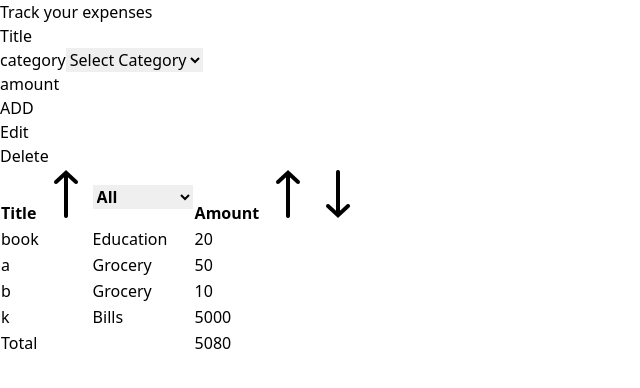
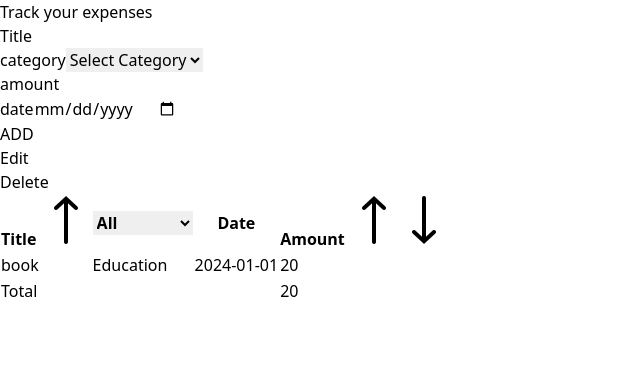
Before and after one commit to sujalshrestha01/expense-tracker, a React (Vite) app: page / in a window 1280 px wide. Shown: the top 388 px of the page, without its empty margins (0-640 px from the left). Built offline with nearby package versions, Linux system fonts and the light colour scheme.

Commit message:
add date in input field

```diff
--- a/src/App.jsx
+++ b/src/App.jsx
@@ -14,6 +14,7 @@ function App() {
     title: "",
     category: "",
     amount: "",
+    date:""
   });
   const [editingRowID, setEditingRowID] = useLocalStorage("editingRowID", "");
 
--- a/src/ExpenseData.js
+++ b/src/ExpenseData.js
@@ -1,27 +1,9 @@
 export default [
-    {
-        title: "book" ,
-        category: "Education" ,
-        amount:20 ,
-        id: crypto.randomUUID()
-    },
-    {
-        title: "a" ,
-        category: "Grocery" ,
-        amount:50 ,
-        id: crypto.randomUUID()
-    },
-    {
-        title: "b" ,
-        category: "Grocery" ,
-        amount:10 ,
-        id: crypto.randomUUID()
-    },
-    {
-        title: "k" ,
-        category: "Bills" ,
-        amount:5000 ,
-        id: crypto.randomUUID()
-    }
-
-]
+  {
+    title: "book",
+    category: "Education",
+    amount: 20,
+    id: crypto.randomUUID(),
+    date: "2024-01-01",
+  },
+];
--- a/src/components/Form.jsx
+++ b/src/components/Form.jsx
@@ -19,10 +19,11 @@ function Form({
     category: [{ required: true, message: "category is req" }],
     amount: [
       { required: true, message: "amount is req" },
-      {pattern:/^\d+(\.\d+)?$/, message:'enter valid number'},
+      { pattern: /^\d+(\.\d+)?$/, message: "enter valid number" },
       { positiveValue: true, message: "enter positive value" },
       // { number: true, message: "enter a number" },
     ],
+    date: [],
     id: [],
   };
   const validate = (formData) => {
@@ -32,7 +33,7 @@ function Form({
         if (rule.required && !value) {
           errors[key] = rule.message;
         }
-        if(rule.pattern && !rule.pattern.test(value)){
+        if (rule.pattern && !rule.pattern.test(value)) {
           errors[key] = rule.message;
         }
 
@@ -82,6 +83,7 @@ function Form({
       title: "",
       category: "",
       amount: "",
+      date: "",
     });
   };
 
@@ -113,6 +115,7 @@ function Form({
           </p>
         </div> */}
         <Input
+          type="text"
           label="Title"
           id="title"
           name="title"
@@ -170,12 +173,22 @@ function Form({
           </p>
         </div> */}
         <Input
+          type="text"
           label="amount"
           id="amount"
           name="amount"
           value={expense.amount}
           onChange={handleChange}
           error={error.amount}
+        />
+        <Input
+          type="date"
+          label="date"
+          id="date"
+          name="date"
+          value={expense.date}
+          onChange={handleChange}
+          error={error.date}
         />
         <input
           type="submit"
--- a/src/components/Input.jsx
+++ b/src/components/Input.jsx
@@ -1,10 +1,11 @@
 import React from "react";
 
-function Input({ label, id, name, value, onChange, error }) {
+function Input({ type, label, id, name, value, onChange, error }) {
   return (
     <div className="flex flex-col w-[300px] mb-5 relative">
       <label htmlFor={id}>{label}</label>
       <input
+        type={type}
         className="border border-black outline-none"
         name={name}
         id={id}
--- a/src/components/Table.jsx
+++ b/src/components/Table.jsx
@@ -68,6 +68,7 @@ function Table({
                 <option value="medicine">Medicine</option>
               </select>
             </th>
+            <th className="border-black border">Date</th>
             <th className="border-black">
               Amount{" "}
               <button
@@ -107,13 +108,14 @@ function Table({
               >
                 <td className="border-black border">{expense.title}</td>
                 <td className="border-black border">{expense.category}</td>
+                <td className="border-black border">{expense.date} </td>
                 <td className="border-black border">{expense.amount} </td>
               </tr>
             );
           })}
 
           <tr>
-            <td className="border-black border" colSpan={2}>
+            <td className="border-black border" colSpan={3}>
               Total
             </td>
 
```
